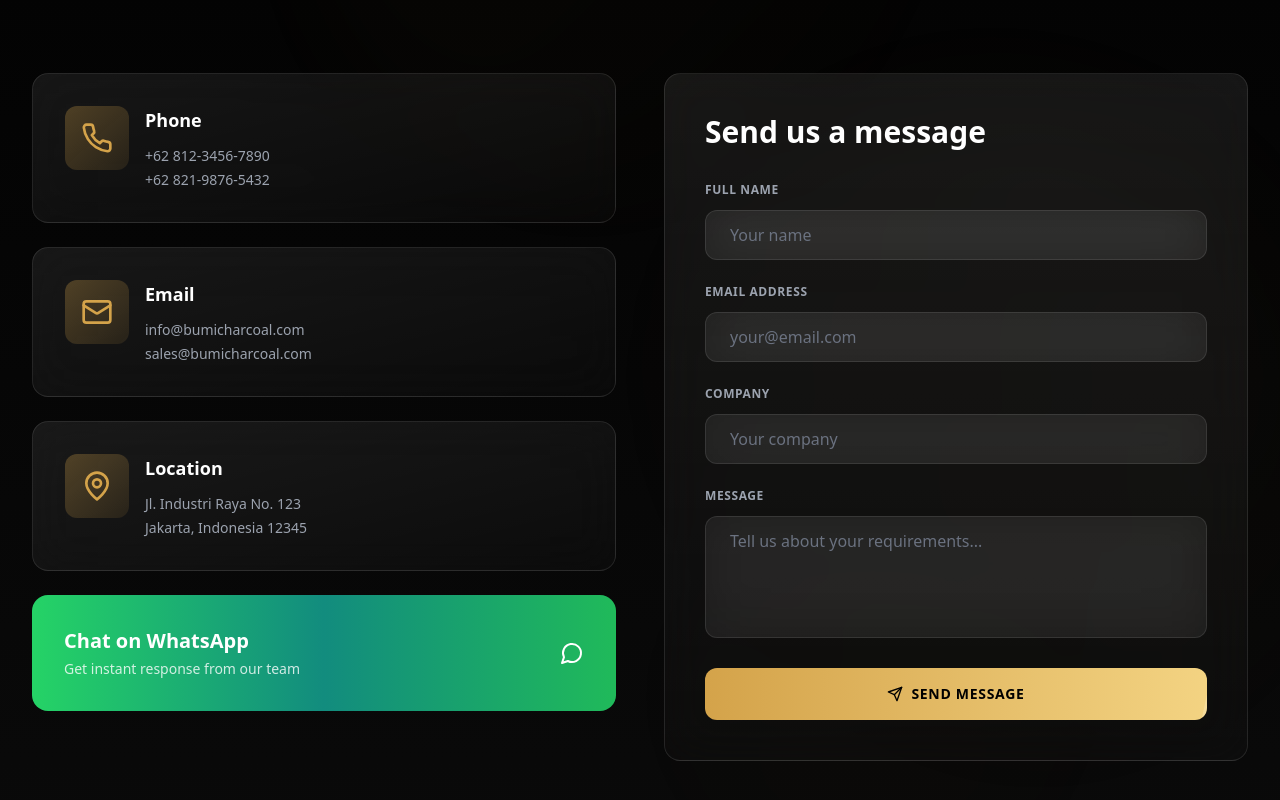
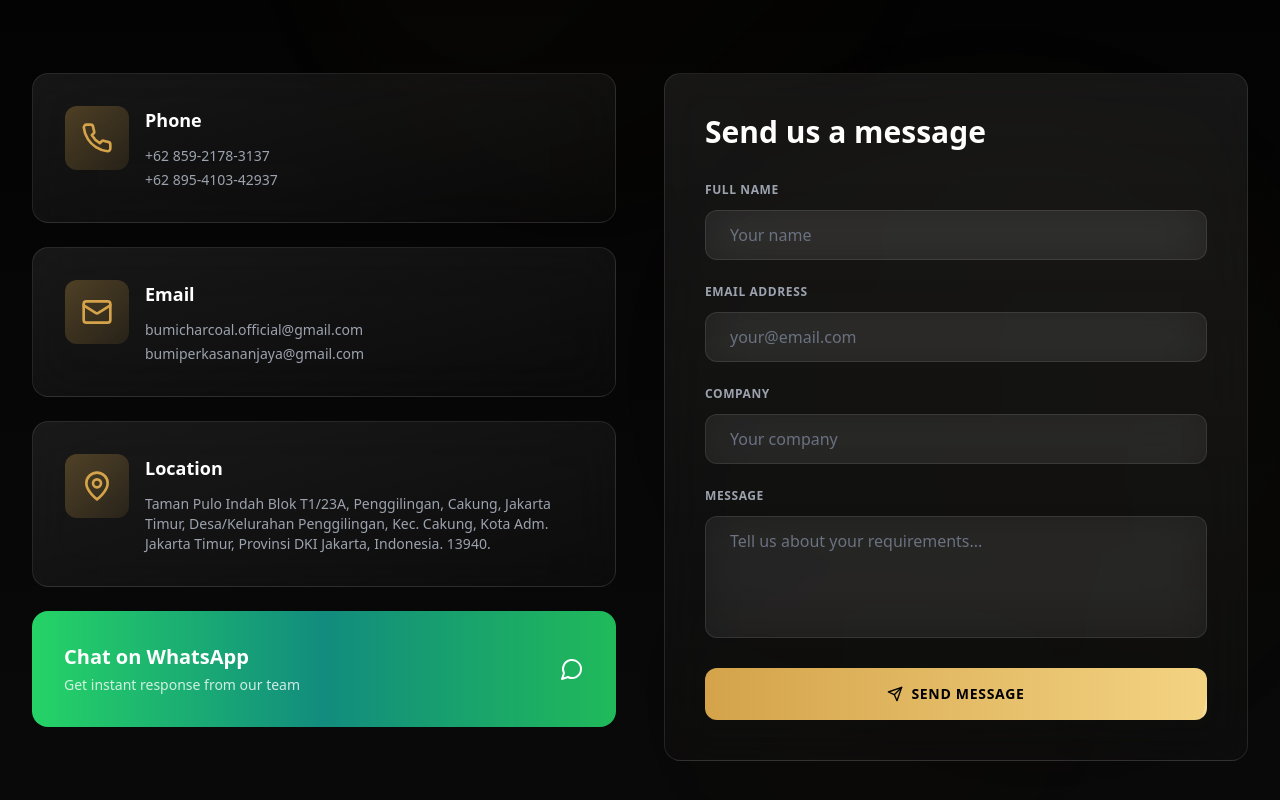
Before and after one commit to muhmhilmi/BumiCharcoal-2, a React (Vite) app: page / in a window 1280 px wide. Shown: the part 10621-11421 px from the top of the page. Built offline with nearby package versions, Linux system fonts and the light colour scheme.

Commit message:
BumiCharcoalWebsite

```diff
--- a/src/components/Contact.tsx
+++ b/src/components/Contact.tsx
@@ -22,19 +22,19 @@ export default function Contact() {
     {
       icon: Phone,
       title: 'Phone',
-      items: ['+62 812-3456-7890', '+62 821-9876-5432'],
+      items: ['+62 859-2178-3137', '+62 895-4103-42937'],
       color: 'from-blue-500/30'
     },
     {
       icon: Mail,
       title: 'Email',
-      items: ['info@bumicharcoal.com', 'sales@bumicharcoal.com'],
+      items: ['bumicharcoal.official@gmail.com', 'bumiperkasananjaya@gmail.com'],
       color: 'from-purple-500/30'
     },
     {
       icon: MapPin,
       title: 'Location',
-      items: ['Jl. Industri Raya No. 123', 'Jakarta, Indonesia 12345'],
+      items: ['Taman Pulo Indah Blok T1/23A, Penggilingan, Cakung, Jakarta Timur, Desa/Kelurahan Penggilingan, Kec. Cakung, Kota Adm. Jakarta Timur, Provinsi DKI Jakarta, Indonesia. 13940.'],
       color: 'from-pink-500/30'
     }
   ];
@@ -131,7 +131,7 @@ export default function Contact() {
               }`}
               style={{ transitionDelay: '300ms' }}>
                 <a
-                  href="https://wa.me/6281234567890"
+                  href="https://wa.me/6285921783137"
                   target="_blank"
                   rel="noopener noreferrer"
                   className="relative block group bg-gradient-to-r from-[#25D366] via-[#128C7E] to-[#20BA5A] rounded-2xl p-8 overflow-hidden transition-all duration-500 hover:shadow-2xl hover:shadow-[#25D366]/40"
```
